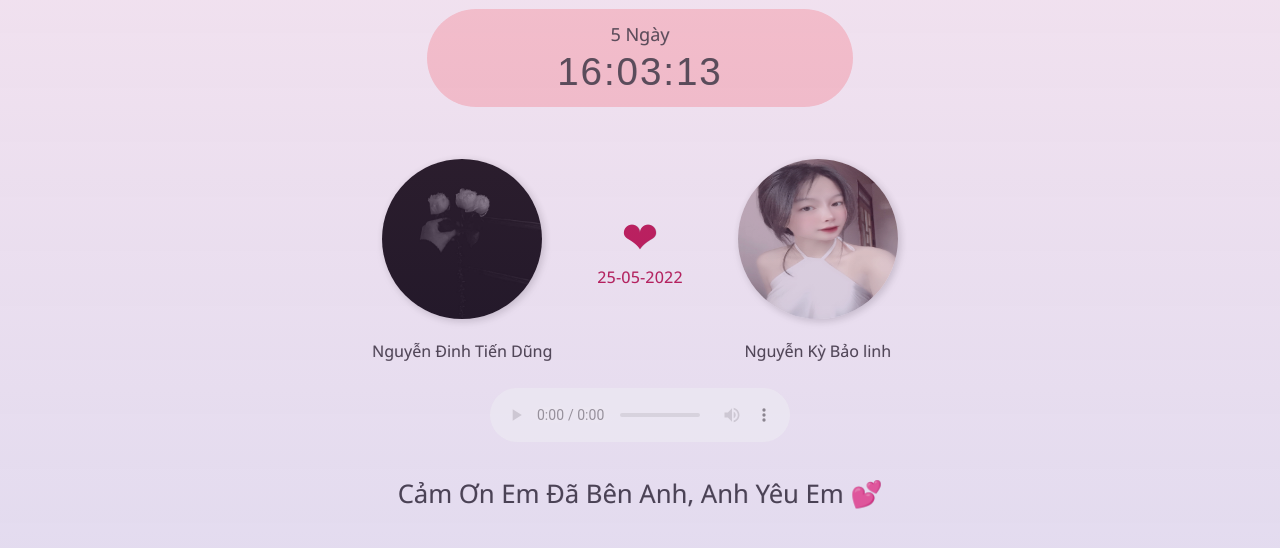
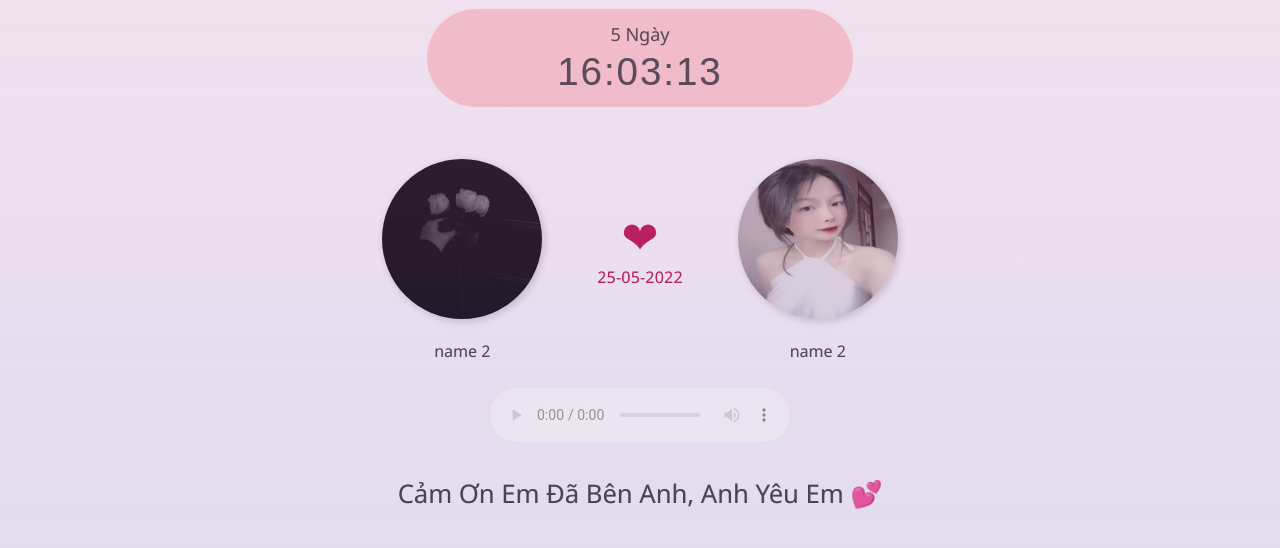
Before and after one commit to dungkon2002/dung, a plain HTML site: page index.html in a window 1280 px wide. Shown: the part 144-692 px from the top of the page. Drawn offline with Linux system fonts and the light colour scheme.

Commit message:
Update index.html

```diff
--- a/index.html
+++ b/index.html
@@ -22,14 +22,14 @@
             <div id="info">
                   <div class="one">
                         <img src="img/main.jpg" class="avt">
-                        <p>Nguyễn Đinh Tiến Dũng</p>
+                        <p>name 2</p>
                   </div>
                   <div id="heart">
                         ❤<anni>...</anni>
                   </div>
                   <div class="two">
                         <img src="img/main2.jpg" class="avt">
-                        <p>Nguyễn Kỳ Bảo linh</p>
+                        <p>name 2</p>
                   </div>
             </div>
 
```
